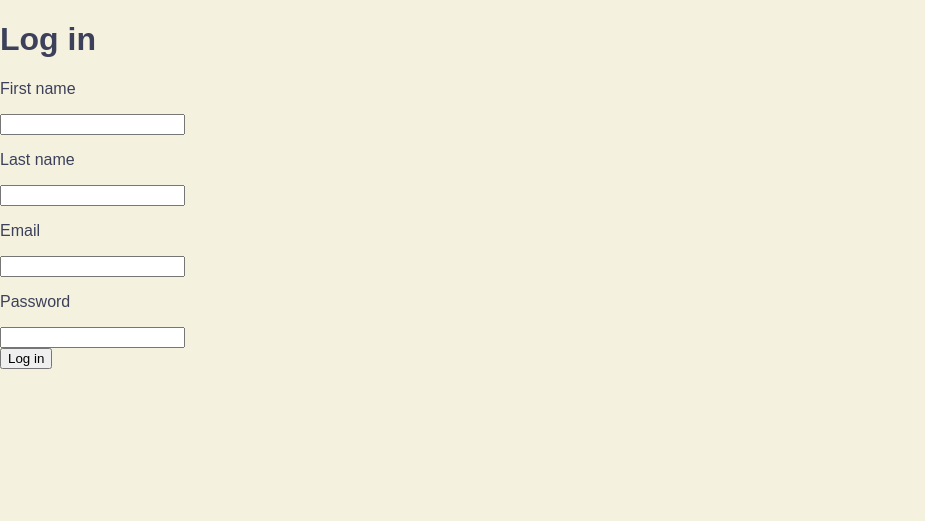
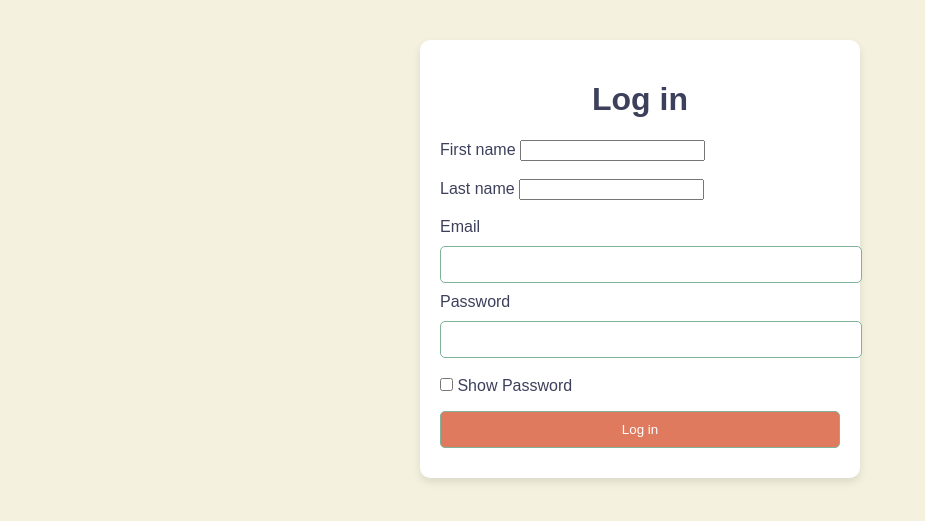
Before and after one commit to larslovold/IDATA2306-Applikasjonsutvikling-Group-18, a PHP site: page /login.html in a window 1280 px wide. Shown: the part 90-611 px from the top of the page, without its empty margins (0-925 px from the left). Run offline with PHP 8.4, Linux system fonts and the light colour scheme.

Commit message:
improved login UI

```diff
--- a/src/main/html/FrontPage.css
+++ b/src/main/html/FrontPage.css
@@ -110,3 +110,45 @@ footer {
 .social-media a:hover {
     color: #E07A5F;
 }
+.login-form {
+    max-width: 400px;
+    padding: 20px;
+    margin: 40px auto;
+    background-color: white;
+    border-radius: 10px;
+    box-shadow: 0 4px 8px rgba(0,0,0,0.1);
+}
+
+.login-form h1 {
+    text-align: center;
+    color: #3D405B;
+}
+
+.login-form input[type="text"],
+.login-form input[type="email"],
+.login-form input[type="password"],
+.login-form input[type="submit"] {
+    width: 100%;
+    padding: 10px;
+    margin: 10px 0;
+    border-radius: 5px;
+    border: 1px solid #81B29A;
+}
+
+.login-form input[type="submit"] {
+    background-color: #E07A5F;
+    color: white;
+    cursor: pointer;
+}
+
+.login-form input[type="checkbox"] {
+    margin: 10px 0;
+}
+
+/* Responsive adjustments */
+@media (max-width: 600px) {
+    .login-form {
+        margin: 20px;
+        padding: 20px;
+    }
+}
--- a/src/main/html/login.html
+++ b/src/main/html/login.html
@@ -5,6 +5,7 @@
     <title>Login</title>
     <link rel="stylesheet" href="FrontPage.css">
 </head>
+<body>
 <header>
     <nav>
         <ul>
@@ -15,28 +16,34 @@
         </ul>
     </nav>
 </header>
-<body>
-<form action="" method="POST">
-    <h1>Log in</h1>
-    <p>First name</p>
-    <label>
-        <input name="firstname">
-    </label>
-    <p>Last name</p>
-    <label>
-        <input name="lastname">
-    </label>
-    <p>Email</p>
-    <label>
-        <input type="email">
-    </label>
-    <p>Password</p>
-    <label>
-        <input type="password">
-    </label>
-    <br>
-    <input type="submit" value="Log in">
-</form>
+<main>
+    <form action="" method="POST" class="login-form">
+        <h1>Log in</h1>
+        <label for="firstname">First name</label>
+        <input name="firstname" id="firstname"><br><br>
 
+        <label for="lastname">Last name</label>
+        <input name="lastname" id="lastname"> <br><br>
+
+        <label for="email">Email</label>
+        <input type="email" name="email" id="email">
+
+        <label for="password">Password</label>
+        <input type="password" name="password" id="password">
+        <input type="checkbox" onclick="togglePassword()"> Show Password
+
+        <input type="submit" value="Log in">
+    </form>
+</main>
+<script>
+function togglePassword() {
+  var x = document.getElementById("password");
+  if (x.type === "password") {
+    x.type = "text";
+  } else {
+    x.type = "password";
+  }
+}
+</script>
 </body>
 </html>
```
